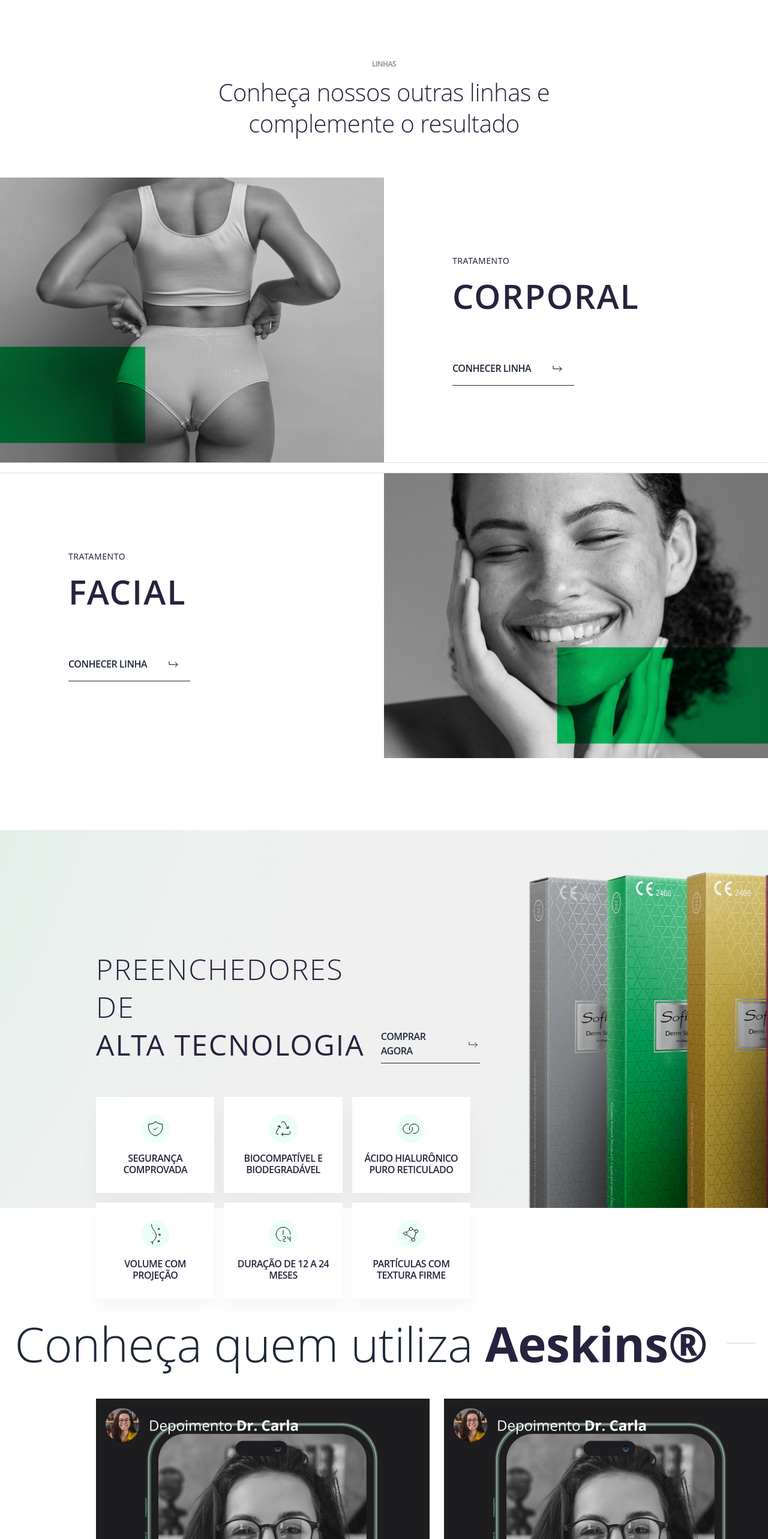
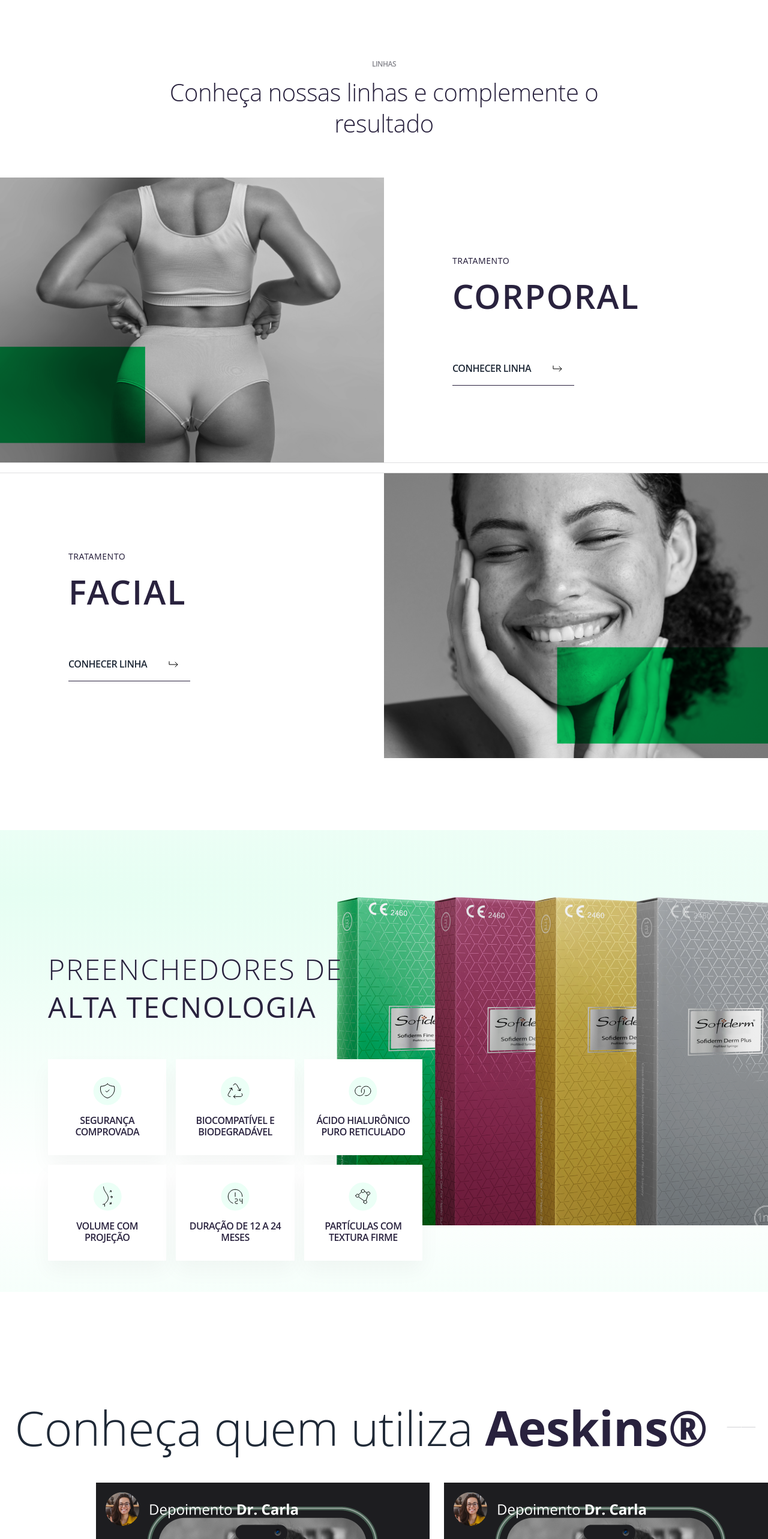
Before and after one commit to mattorresag/aeskins, a Next.js app: page / in a window 1280 px wide. Shown: the part 1760-4326 px from the top of the page at 60% size. Built offline with nearby package versions, Linux system fonts and the light colour scheme.

Commit message:
Update assets and code files

```diff
--- a/src/features/Home/HomeSecondSection/HomeSecondSection.tsx
+++ b/src/features/Home/HomeSecondSection/HomeSecondSection.tsx
@@ -1,21 +1,26 @@
-import React from 'react'
-import { Flex } from '../../../components/Flex/Flex'
-import Image from 'next/image'
-import Icons from '../../../../public/assets/icons'
-import { CorporalSection } from './CorporalSection'
-import { FacialSection } from './FacialSection'
+import React from "react";
+import { Flex } from "../../../components/Flex/Flex";
+import Image from "next/image";
+import Icons from "../../../../public/assets/icons";
+import { CorporalSection } from "./CorporalSection";
+import { FacialSection } from "./FacialSection";
 
 export const HomeSecondSection = () => {
   return (
-    <Flex className='pb-20 lg:pb-[120px] w-full gap-8 lg:gap-16 items-center' direction='col'>
-      <Flex direction='col' className='px-[5%] gap-3 items-center'>
-        <p className='text-neutral-pure400 text-[12px] font-[600]'>LINHAS</p>
-        <p className='max-w-[752px] w-full uppercase lg:normal-case text-secondary-pure text-[32px] font-[300] leading:-[48px] lg:text-[40px] text-center lg:leading-[52px]'>Conheça nossos outras linhas e complemente o resultado</p>
+    <Flex
+      className="pb-20 lg:pb-[120px] w-full gap-8 lg:gap-16 items-center"
+      direction="col"
+    >
+      <Flex direction="col" className="px-[5%] gap-3 items-center">
+        <p className="text-neutral-pure400 text-[12px] font-[600]">LINHAS</p>
+        <p className="max-w-[752px] w-full uppercase lg:normal-case text-secondary-pure text-[32px] font-[300] leading:-[48px] lg:text-[40px] text-center lg:leading-[52px]">
+          Conheça nossas linhas e complemente o resultado
+        </p>
       </Flex>
-      <Flex direction='col' className='gap-4'>
+      <Flex direction="col" className="gap-4">
         <CorporalSection />
         <FacialSection />
       </Flex>
     </Flex>
-  )
-}
+  );
+};
--- a/src/features/Home/HomeThirdSection/HomeThirdSection.tsx
+++ b/src/features/Home/HomeThirdSection/HomeThirdSection.tsx
@@ -7,76 +7,75 @@
 
 export const HomeThirdSection = () => {
   return (
-    <Flex className="lg:pb-[174px] w-full">
+    <Flex className="xl:pb-[174px] w-full">
       <Flex
         className="
-    lg:bg-background-preenchedores
+    xl:bg-background-preenchedores
     max-[1023px]:bg-background-preenchedoresMobile
     bg-no-repeat
+    bg-right
     w-full
-    lg:h-[770px]
+    xl:h-[770px]
     xl:h-[630px]
     min-[1921px]:justify-center
-    bg-center  lg:px-[160px] pt-16 lg:pt-[88px]  lg:pb-[174px]"
+    bg-center xl:px-20  2xl:px-[160px] pt-16 xl:pt-[88px]  xl:pb-[174px]"
       >
         <Flex
           direction="col"
-          className="    min-[1921px]:max-w-[1800px] gap-2 lg:gap-6  lg:max-w-[50vw] w-full"
+          className="    min-[1921px]:max-w-[1800px] gap-2 xl:gap-6  xl:max-w-[50vw] w-full"
         >
-          <Icons.SofidermMobile className="w-[180px] h-12 pl-[5%] lg:hidden" />
-          <Flex direction="col" className="gap-6 lg:gap-14 w-full ">
-            <Icons.Sofiderm className="w-[155px] h-[56px] hidden lg:block" />
+          <Icons.SofidermMobile className="w-[180px] h-12 pl-[5%] xl:hidden" />
+          <Flex direction="col" className="gap-6 xl:gap-14 w-full ">
+            <Icons.Sofiderm className="w-[155px] h-[56px] hidden xl:block" />
             <Flex
-              className="w-full lg:px-0 px-[5%] justify-between min-[1921px]:justify-start min-[1921px]:gap-14"
+              className="w-full xl:px-0 px-[5%] justify-between min-[1921px]:justify-start min-[1921px]:gap-14"
               align="end"
             >
-              <p className="lg:text-[48px] lg:tracking-[2px] lg:leading-[63px] text-[32px] font-[300] leading-[48px] text-secondary-pure">
+              <p className="xl:text-[48px] xl:tracking-[2px] xl:leading-[63px] text-[32px] font-[300] leading-[48px] text-secondary-pure">
                 PREENCHEDORES DE <br />
                 <span className="font-[400]">ALTA TECNOLOGIA</span>
               </p>
-              <Flex
-                align="center"
-                className="cursor-pointer hidden xl:flex w-fit py-2 gap-4 border-b-[1px] border-secondary-pure"
-              >
-                <p className="font-[600]">COMPRAR AGORA</p>
-                <Icons.ArrowRight className="h-6 w-6" />
-              </Flex>
-            </Flex>
-            <Flex
-              align="center"
-              className="cursor-pointer  hidden lg:flex xl:hidden w-fit py-2 gap-4 border-b-[1px] border-secondary-pure"
-            >
-              <p className="font-[600]">COMPRAR AGORA</p>
-
-              <Icons.ArrowRight className="h-6 w-6" />
             </Flex>
             <Preenchedores />
-            <Flex
-              align="center"
-              className="px-[5%] hidden  max-[1023px]:flex w-full py-2 gap-4"
-            >
-              <Flex
-                align="center"
-                className="cursor-pointer hidden mb-16 max-[1023px]:flex w-full py-2 gap-4 border-b-[1px] border-secondary-pure"
-              >
-                <p className="font-[600]">COMPRAR AGORA</p>
-
-                <Icons.ArrowRight className="h-6 w-6" />
-              </Flex>
-            </Flex>
-            <Flex className="lg:hidden h-[203px] min-[410px]:h-[230px] md:h-[420px]  ">
-              <Image
-                src="/assets/mobilePreenchedores.png"
-                className="object-cover min-[768px]:object-contain"
-                width={2000}
-                height={468}
-                alt="Preenchedores"
-                quality={100}
-                priority
-              />
+            <Flex>
+              <div className="hidden md:block xl:hidden relative w-full pt-[60%]">
+                <Image
+                  className="absolute left-0 w-full object-cover object-top"
+                  src={"/assets/preenchedores.png"}
+                  alt="Preenchedores Mobile"
+                  unoptimized
+                  layout="fill"
+                  quality={100}
+                  priority
+                />
+              </div>
+              <div className="md:hidden relative w-full pt-[60%]">
+                <Image
+                  className="absolute left-0 w-full object-cover object-top"
+                  src={"/assets/mobilePreenchedores.png"}
+                  alt="Preenchedores Mobile"
+                  unoptimized
+                  layout="fill"
+                  quality={100}
+                  priority
+                />
+              </div>
             </Flex>
           </Flex>
         </Flex>
+        {/* <Flex className="w-full">
+          <div className="relative w-full   pt-[70%]">
+            <Image
+              className="absolute left-0 w-full object-cover"
+              src="/assets/preenchedores.png"
+              alt="Preenchedores Mobile"
+              unoptimized
+              layout="fill"
+              quality={100}
+              priority
+            />
+          </div>
+        </Flex> */}
       </Flex>
     </Flex>
   );
--- a/src/features/Home/HomeThirdSection/Preenchedores.tsx
+++ b/src/features/Home/HomeThirdSection/Preenchedores.tsx
@@ -1,40 +1,99 @@
-import React from 'react'
-import { Flex } from '../../../components/Flex/Flex'
-import { PreenchedoresCard } from '../../../components/Cards/PreenchedoresCard'
-import Icons from '../../../../public/assets/icons'
-import useWindowWidth from '../../../hooks/useWindowWidth'
+import React from "react";
+import { Flex } from "../../../components/Flex/Flex";
+import { PreenchedoresCard } from "../../../components/Cards/PreenchedoresCard";
+import Icons from "../../../../public/assets/icons";
+import useWindowWidth from "../../../hooks/useWindowWidth";
 
 const preenchedores = [
-  { title: 'Segurança Comprovada', icon: <><Icons.Seguranca className='w-[40px] h-[40px] lg:w-12 lg:h-12 hidden lg:block' /><Icons.SegurancaMobile className="w-10 h-10 lg:hidden" /></> },
-  { title: 'Biocompatível e Biodegradável', icon: <><Icons.Biocompativel className='w-[40px] h-[40px] lg:w-12 lg:h-12 hidden lg:block' /><Icons.BiocompativelMobile className="w-10 h-10 lg:hidden" /></> },
-  { title: 'Ácido Hialurônico Puro Reticulado', icon: <><Icons.Acido className='w-[40px] h-[40px] lg:w-12 lg:h-12 hidden lg:block' /><Icons.AcidoMobile className="w-10 h-10 lg:hidden" /></> },
-  { title: 'Volume com Projeção', icon: <><Icons.Volume className='w-[40px] h-[40px] lg:w-12 lg:h-12 hidden lg:block' /><Icons.VolumeMobile className="w-10 h-10 lg:hidden" /></> },
-  { title: 'Duração de 12 a 24 meses', icon: <><Icons.Duracao className='w-[40px] h-[40px] lg:w-12 lg:h-12 hidden lg:block' /><Icons.DuracaoMobile className="w-10 h-10 lg:hidden" /></> },
-  { title: 'Partículas com Textura Firme', icon: <><Icons.Particulas className='w-[40px] h-[40px] lg:w-12 lg:h-12 hidden lg:block' /><Icons.ParticulasMobile className="w-10 h-10 lg:hidden" /></> }
-]
+  {
+    title: "Segurança Comprovada",
+    icon: (
+      <>
+        <Icons.Seguranca className="w-[40px] h-[40px] xl:w-12 xl:h-12 hidden xl:block" />
+        <Icons.SegurancaMobile className="w-10 h-10 xl:hidden" />
+      </>
+    ),
+  },
+  {
+    title: "Biocompatível e Biodegradável",
+    icon: (
+      <>
+        <Icons.Biocompativel className="w-[40px] h-[40px] xl:w-12 xl:h-12 hidden xl:block" />
+        <Icons.BiocompativelMobile className="w-10 h-10 xl:hidden" />
+      </>
+    ),
+  },
+  {
+    title: "Ácido Hialurônico Puro Reticulado",
+    icon: (
+      <>
+        <Icons.Acido className="w-[40px] h-[40px] xl:w-12 xl:h-12 hidden xl:block" />
+        <Icons.AcidoMobile className="w-10 h-10 xl:hidden" />
+      </>
+    ),
+  },
+  {
+    title: "Volume com Projeção",
+    icon: (
+      <>
+        <Icons.Volume className="w-[40px] h-[40px] xl:w-12 xl:h-12 hidden xl:block" />
+        <Icons.VolumeMobile className="w-10 h-10 xl:hidden" />
+      </>
+    ),
+  },
+  {
+    title: "Duração de 12 a 24 meses",
+    icon: (
+      <>
+        <Icons.Duracao className="w-[40px] h-[40px] xl:w-12 xl:h-12 hidden xl:block" />
+        <Icons.DuracaoMobile className="w-10 h-10 xl:hidden" />
+      </>
+    ),
+  },
+  {
+    title: "Partículas com Textura Firme",
+    icon: (
+      <>
+        <Icons.Particulas className="w-[40px] h-[40px] xl:w-12 xl:h-12 hidden xl:block" />
+        <Icons.ParticulasMobile className="w-10 h-10 xl:hidden" />
+      </>
+    ),
+  },
+];
 
 export const Preenchedores = () => {
-
-  const width = useWindowWidth()
+  const width = useWindowWidth();
 
   return (
-    <Flex className='px-[5%] lg:px-0 gap-4 w-full flex-wrap items-center justify-center lg:justify-start' style={{
-      gridTemplateAreas: width > 1439 ? `
+    <Flex
+      className="px-[5%] xl:px-0 gap-4 w-full flex-wrap items-center justify-center xl:justify-start"
+      style={{
+        gridTemplateAreas:
+          width > 1439
+            ? `
       "card1 card2 card3"
       "card4 card5 card6"
-      ` : `
+      `
+            : `
       "card1 card2"
       "card3 card4"
-      "card5 card6"`
-
-    }}>
+      "card5 card6"`,
+      }}
+    >
       {preenchedores.map((preenchedor, index) => (
-        <Flex className='w-[calc(calc(100%/2)-16px)] xl:w-[calc(calc(100%/3)-16px)]' key={preenchedor.title} style={{
-          gridArea: `card${index + 1}`
-        }}>
-          <PreenchedoresCard title={preenchedor.title} icon={preenchedor.icon} />
+        <Flex
+          className="w-[calc(calc(100%/2)-16px)] xl:w-[calc(calc(100%/3)-16px)]"
+          key={preenchedor.title}
+          style={{
+            gridArea: `card${index + 1}`,
+          }}
+        >
+          <PreenchedoresCard
+            title={preenchedor.title}
+            icon={preenchedor.icon}
+          />
         </Flex>
       ))}
     </Flex>
-  )
-}
+  );
+};
--- a/tailwind.config.js
+++ b/tailwind.config.js
@@ -45,7 +45,8 @@
       backgroundImage: {
         "background-home": "url('/assets/banner.png')",
         "background-homeMobile": "url('/assets/bannerMobile.png')",
-        "background-preenchedores": "url('/assets/preenchedores.png')",
+        "background-preenchedores":
+          "url('/assets/preenchedores.png'),radial-gradient(602.15% 130.28% at 2.73% 13.33%, rgba(6, 247, 132, 0.10) 0%, rgba(255, 255, 255, 0.00) 47.93%, rgba(6, 247, 132, 0.10) 100%)",
         "background-preenchedoresMobile":
           "radial-gradient(602.15% 130.28% at 2.73% 13.33%, rgba(6, 247, 132, 0.10) 0%, rgba(255, 255, 255, 0.00) 47.93%, rgba(6, 247, 132, 0.10) 100%)",
       },
```
Also changed, not shown: src/components/Footer/Footer.tsx (+0 -43 lines), src/pages/produtos.tsx (deleted, +0 -20 lines), src/pages/produtos/linha-facial.tsx (added, +20 -0 lines), public/assets/mobilePreenchedores.png, public/assets/preenchedores.png.
